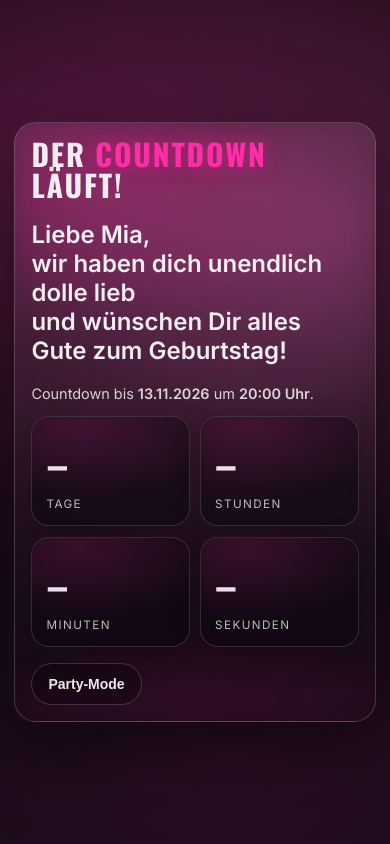
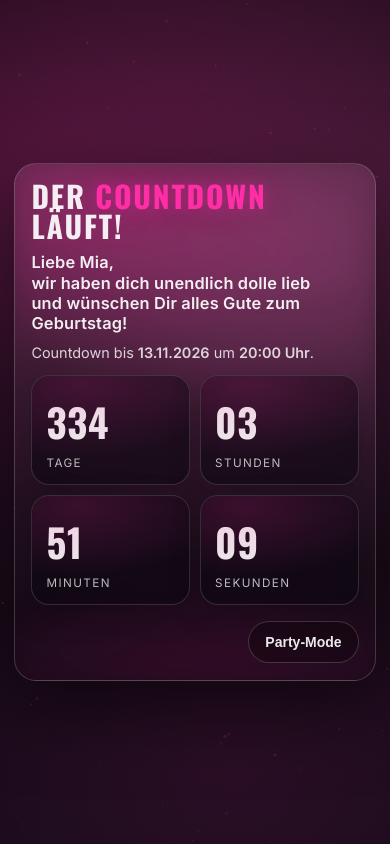
Before and after one commit to blaugestreift/miasgeburtstag, a plain HTML site: page index.html in a window 390 px wide. Drawn offline with nearby package versions, Linux system fonts and the light colour scheme.

Commit message:
Refactor HTML structure and CSS styles
Refactor styles and structure for improved layout and responsiveness. Added new h2 styling and adjusted button and footer layouts.

```diff
--- a/index.html
+++ b/index.html
@@ -64,7 +64,6 @@
       0%{ transform: translateY(-20px); }
       100%{ transform: translateY(20px); }
     }
-
     @media (pointer: coarse){
       .fx::before{ display:none; }
     }
@@ -127,14 +126,6 @@
       gap: clamp(14px, 3.2vw, 22px);
     }
 
-    .top{
-      display:flex;
-      align-items:flex-start;
-      justify-content:space-between;
-      gap:14px;
-      flex-wrap:wrap;
-    }
-
     .title{
       line-height:1.02;
       margin:0;
@@ -151,6 +142,15 @@
         0 0 42px rgba(255,46,166,.18);
     }
 
+    /* hübsches h2 (bei dir war’s ungestylt) */
+    h2{
+      margin: 10px 0 0;
+      font-weight: 600;
+      font-size: clamp(16px, 4.2vw, 20px);
+      line-height: 1.25;
+      letter-spacing: .01em;
+    }
+
     .sub{
       margin: clamp(10px, 2.2vw, 12px) 0 0;
       opacity:.88;
@@ -165,7 +165,9 @@
       gap: clamp(10px, 2.6vw, 14px);
       cursor:pointer;
       user-select:none;
-      position:relative; /* for sparkles overlay */
+      position:relative; /* sparkles overlay */
+      -webkit-user-select:none;
+      touch-action: manipulation; /* besseres Tap-Verhalten */
     }
 
     @media (max-width: 720px){
@@ -225,22 +227,13 @@
     .footer{
       display:flex;
       align-items:center;
-      justify-content:space-between;
+      justify-content:flex-end;
       gap: 12px;
       flex-wrap:wrap;
       margin-top: 2px;
     }
 
-    .hint{
-      opacity:.84;
-      font-size: clamp(13px, 3.4vw, 14px);
-    }
-
-    .btns{
-      display:flex;
-      gap:10px;
-      flex-wrap:wrap;
-    }
+    .btns{ display:flex; gap:10px; flex-wrap:wrap; }
 
     button{
       appearance:none;
@@ -259,6 +252,7 @@
       border-color: rgba(255,46,166,.55);
     }
 
+    /* Toast (war bei dir im HTML nicht vorhanden) */
     .toast{
       position: fixed;
       left: 50%;
@@ -295,8 +289,6 @@
       position:absolute;
       width:10px; height:10px;
       border-radius: 999px;
-      background: rgba(255,255,255,.92);
-      box-shadow: 0 0 18px rgba(255,46,166,.7);
       transform: translate(-50%, -50%);
       animation: sparkle 520ms ease-out forwards;
       will-change: transform, opacity;
@@ -316,20 +308,18 @@
   <div class="wrap">
     <main class="card" role="main" aria-live="polite">
       <div class="inner">
-        <div class="top">
         <div>
-            <h1 class="title">
-              Der <span class="hot">Countdown</span> läuft!
-            </h1>
+          <h1 class="title">Der <span class="hot">Countdown</span> läuft!</h1>
+
           <h2>
             Liebe Mia,<br>
             wir haben dich unendlich dolle lieb<br>
             und wünschen Dir alles Gute zum Geburtstag!
           </h2>
+
           <p class="sub">
             Countdown bis <strong>13.11.2026</strong> um <strong>20:00 Uhr</strong>.
           </p>
-          </div>
         </div>
 
         <section class="grid" id="countdownGrid" aria-label="Timer" title="Klick mich ✨">
@@ -361,13 +351,15 @@
       </div>
     </main>
   </div>
+
+  <div class="toast" id="toast">✨</div>
+
   <script>
+    window.addEventListener("DOMContentLoaded", () => {
       // Ziel: 13. November 2026, 20:00 Uhr in Berlin (November = CET, +01:00)
       const target = new Date("2026-11-13T20:00:00+01:00");
 
       const el = (id) => document.getElementById(id);
-
-    // Touch-Gerät erkennen (Handy/Tablet)
       const isTouch = matchMedia("(pointer: coarse)").matches;
 
       const out = {
@@ -377,6 +369,16 @@
         seconds: el("seconds"),
         daysLabel: el("daysLabel")
       };
+
+      const grid = el("countdownGrid");
+      const sparkWrap = el("sparkles");
+      const partyBtn = el("partyBtn");
+      const toastEl = el("toast");
+
+      if (!grid || !sparkWrap || !partyBtn || !toastEl) {
+        console.error("Ein Element fehlt im HTML (grid/sparkles/partyBtn/toast).");
+        return;
+      }
 
       function pad2(n){ return String(n).padStart(2, "0"); }
 
@@ -391,12 +393,10 @@
         out.hours.textContent = pad2(hours);
         out.minutes.textContent = pad2(minutes);
         out.seconds.textContent = pad2(seconds);
-
         out.daysLabel.textContent = (days === 1) ? "Tag" : "Tage";
       }
 
       // Toast
-    const toastEl = el("toast");
       let toastTimer;
       function toast(msg){
         toastEl.textContent = msg;
@@ -405,22 +405,20 @@
         toastTimer = setTimeout(() => toastEl.classList.remove("show"), 1200);
       }
 
-    // Sparkle Burst
-    const grid = el("countdownGrid");
-    const sparkWrap = el("sparkles");
-
+      // Sparkle Burst (mobile-smooth: wenig Partikel + cooldown + fragment)
       let sparkleCooldown = false;
 
       function sparkleBurst(x, y){
         if (sparkleCooldown) return;
         sparkleCooldown = true;
-      setTimeout(() => (sparkleCooldown = false), isTouch ? 250 : 160);
+        setTimeout(() => (sparkleCooldown = false), isTouch ? 220 : 140);
 
-      // wenige Partikel => mobile-smooth
         const n = isTouch ? 10 : 16;
 
-      // DOM sauber halten
-      sparkWrap.innerHTML = "";
+        // NICHT jedes Mal alles killen, sondern sauber ersetzen:
+        sparkWrap.textContent = "";
+
+        const frag = document.createDocumentFragment();
 
         for (let i=0; i<n; i++){
           const s = document.createElement("div");
@@ -433,16 +431,17 @@
 
           s.style.setProperty("--dx", dx + "px");
           s.style.setProperty("--dy", dy + "px");
-        s.style.animationDuration = (isTouch ? (420 + Math.random()*220) : (380 + Math.random()*240)) + "ms";
+          s.style.animationDuration = (isTouch ? (420 + Math.random()*180) : (380 + Math.random()*220)) + "ms";
 
-        // leichte Variation: pink/weiß
-        const pinky = Math.random() < 0.45;
+          const pinky = Math.random() < 0.50;
           s.style.background = pinky ? "rgba(255, 46, 166, .95)" : "rgba(255,255,255,.92)";
-        s.style.boxShadow = pinky ? "0 0 18px rgba(255,46,166,.8)" : "0 0 18px rgba(255,255,255,.35)";
+          s.style.boxShadow  = pinky ? "0 0 18px rgba(255,46,166,.8)" : "0 0 18px rgba(255,255,255,.35)";
 
-        sparkWrap.appendChild(s);
           s.addEventListener("animationend", () => s.remove(), { once:true });
+          frag.appendChild(s);
         }
+
+        sparkWrap.appendChild(frag);
       }
 
       function clickSparkles(e){
@@ -452,9 +451,89 @@
 
         sparkleBurst(x, y);
 
-      if (navigator.vibrate) navigator.vibrate(18);
-      toast("✨ Sparkle!");
+        if (navigator.vibrate) navigator.vibrate(16);
       }
 
-    // Tap/click on countdown
-    grid.addEventListener("click", clickSparkles, {
+      // ✅ Click handler (NICHT abschneiden 😄)
+      grid.addEventListener("click", clickSparkles, { passive:true });
+
+      // Party mode: Interval – wiederhergestellt
+      let party = false;
+      let partyInterval = null;
+
+      partyBtn.addEventListener("click", () => {
+        party = !party;
+        toast(party ? "Party-Mode an 💖" : "Party-Mode aus");
+
+        if (party){
+          // Startburst in die Mitte
+          sparkleBurst(grid.clientWidth/2, grid.clientHeight/2);
+
+          // Entspanntes Intervall (mobile langsamer)
+          partyInterval = setInterval(() => {
+            const x = Math.random() * grid.clientWidth;
+            const y = Math.random() * grid.clientHeight;
+            sparkleBurst(x, y);
+          }, isTouch ? 750 : 520);
+        } else {
+          clearInterval(partyInterval);
+          partyInterval = null;
+          sparkWrap.textContent = "";
+        }
+      });
+
+      // Countdown
+      function tick(){
+        const diff = target - new Date();
+        setTimeParts(diff);
+      }
+      tick();
+      setInterval(tick, 250);
+
+      // Stars canvas (mobile weniger Sterne)
+      const canvas = el("stars");
+      const ctx = canvas.getContext("2d", { alpha:true });
+
+      let W, H, stars = [];
+
+      function resize(){
+        W = canvas.width = Math.floor(window.innerWidth * devicePixelRatio);
+        H = canvas.height = Math.floor(window.innerHeight * devicePixelRatio);
+
+        const starCount = isTouch ? 70 : 120;
+        stars = Array.from({length: starCount}, () => ({
+          x: Math.random()*W,
+          y: Math.random()*H,
+          r: (Math.random()*1.4 + 0.2) * devicePixelRatio,
+          s: (Math.random()*0.22 + 0.06) * devicePixelRatio,
+          a: Math.random()*0.55 + 0.18
+        }));
+      }
+
+      function draw(){
+        ctx.clearRect(0,0,W,H);
+        ctx.globalCompositeOperation = "lighter";
+
+        for (const st of stars){
+          st.y += st.s;
+          if (st.y > H + 10) { st.y = -10; st.x = Math.random()*W; }
+
+          ctx.globalAlpha = st.a;
+          ctx.beginPath();
+          ctx.arc(st.x, st.y, st.r, 0, Math.PI*2);
+          ctx.fillStyle = "rgba(255, 46, 166, 0.60)";
+          ctx.fill();
+        }
+
+        ctx.globalAlpha = 1;
+        ctx.globalCompositeOperation = "source-over";
+        requestAnimationFrame(draw);
+      }
+
+      window.addEventListener("resize", resize);
+      resize();
+      draw();
+    });
+  </script>
+</body>
+</html>
```
Lines whose indentation alone changed are shown as unchanged.
